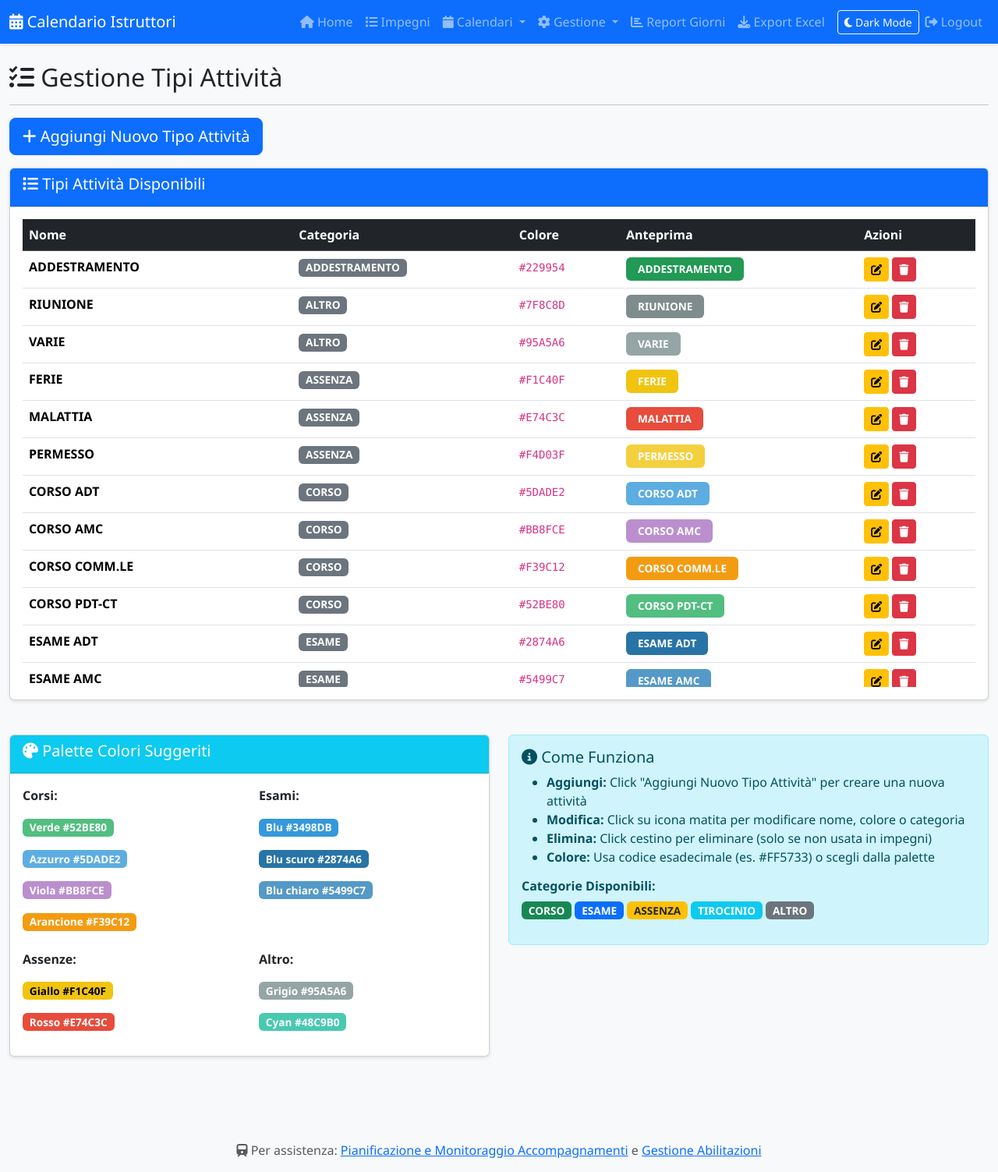
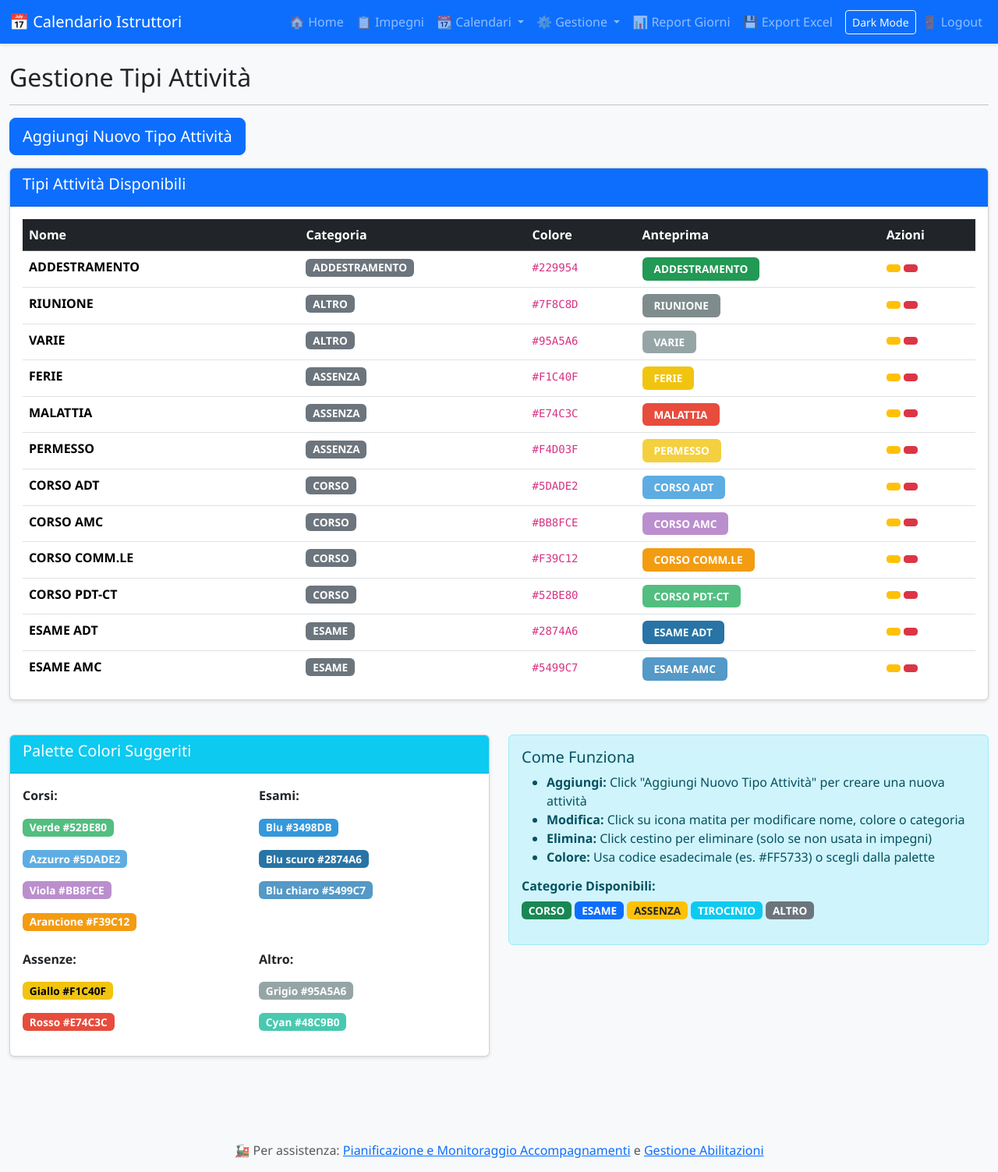
Before and after one commit to hermanbuhl1953-inc/calendario_app, a Flask app: page /tipi-attivita in a window 1280 px wide. Shown: the whole page at 78% size. Run offline with Flask 3, Linux system fonts and the light colour scheme; data comes from the database, SQL or seed files in the repository; some libraries are stand-ins or nearby versions.

Commit message:
fix: replace fontawesome icons with unicode emojis (IT security block) and fix mailto separators

```diff
--- a/templates/base.html
+++ b/templates/base.html
@@ -8,8 +8,8 @@
     <!-- Bootstrap CSS (Local with CDN fallback for Tracking Prevention) -->
     <link href="{{ url_for('static', filename='lib/bootstrap/bootstrap.min.css') }}" rel="stylesheet" onerror="this.href='https://cdn.jsdelivr.net/npm/bootstrap@5.3.0/dist/css/bootstrap.min.css'">
 
-    <!-- Font Awesome (Local with CDN fallback) -->
-    <link rel="stylesheet" href="{{ url_for('static', filename='lib/fontawesome/all.min.css') }}" onerror="this.href='https://cdnjs.cloudflare.com/ajax/libs/font-awesome/6.4.0/css/all.min.css'">
+    <!-- Font Awesome (Local with CDN fallback) - Disabled: IT policy blocks webfonts -->
+    <!-- <link rel="stylesheet" href="{{ url_for('static', filename='lib/fontawesome/all.min.css') }}" onerror="this.href='https://cdnjs.cloudflare.com/ajax/libs/font-awesome/6.4.0/css/all.min.css'"> -->
 
     <!-- Custom CSS -->
     <link rel="stylesheet" href="{{ url_for('static', filename='css/style.css') }}">
@@ -41,7 +41,7 @@
     <nav class="navbar navbar-expand-lg navbar-dark bg-primary">
         <div class="container-fluid">
             <a class="navbar-brand" href="/">
-                <i class="fas fa-calendar-alt"></i> Calendario Istruttori
+                📅 Calendario Istruttori
             </a>
             <button class="navbar-toggler" type="button" data-bs-toggle="collapse" data-bs-target="#navbarNav">
                 <span class="navbar-toggler-icon"></span>
@@ -50,17 +50,17 @@
                 <ul class="navbar-nav ms-auto">
                     <li class="nav-item">
                         <a class="nav-link {% if request.endpoint == 'index' %}active{% endif %}" href="/">
-                            <i class="fas fa-home"></i> Home
+                            🏠 Home
                         </a>
                     </li>
                     <li class="nav-item">
                         <a class="nav-link {% if request.endpoint == 'impegni' %}active{% endif %}" href="/impegni">
-                            <i class="fas fa-list"></i> Impegni
+                            📋 Impegni
                         </a>
                     </li>
                     <li class="nav-item dropdown">
                         <a class="nav-link dropdown-toggle" href="#" id="calendariDropdown" role="button" data-bs-toggle="dropdown">
-                            <i class="fas fa-calendar"></i> Calendari
+                            📆 Calendari
                         </a>
                         <ul class="dropdown-menu">
                             <li><a class="dropdown-item" href="/calendario/2025">2025</a></li>
@@ -71,66 +71,66 @@
                             <li><a class="dropdown-item" href="/calendario/2030">2030</a></li>
                             <li><hr class="dropdown-divider"></li>
                             <li><a class="dropdown-item" href="/vista_corsi">
-                                <i class="fas fa-book"></i> Vista Corsi
+                                📚 Vista Corsi
                             </a></li>
                             <li><a class="dropdown-item" href="/nuovo-corso">
-                                <i class="fas fa-plus-circle"></i> Nuovo Corso
+                                ➕ Nuovo Corso
                             </a></li>
                         </ul>
                     </li>
                     <li class="nav-item dropdown">
                         <a class="nav-link dropdown-toggle" href="#" id="gestioneDropdown" role="button" data-bs-toggle="dropdown">
-                            <i class="fas fa-cog"></i> Gestione
+                            ⚙️ Gestione
                         </a>
                         <ul class="dropdown-menu">
                             <li><a class="dropdown-item" href="/vista_istruttori">
-                                <i class="fas fa-user-tie"></i> Vista Istruttori
+                                👨‍🏫 Vista Istruttori
                             </a></li>
                             <li><hr class="dropdown-divider"></li>
                             <li><a class="dropdown-item" href="/istruttori">
-                                <i class="fas fa-users"></i> Istruttori
+                                👥 Istruttori
                             </a></li>
                             <li><a class="dropdown-item" href="/tipi-attivita">
-                                <i class="fas fa-tasks"></i> Tipi Attività
+                                ✅ Tipi Attività
                             </a></li>
                             <li><a class="dropdown-item" href="/festivi">
-                                <i class="fas fa-calendar-times"></i> Festività Custom
+                                🎉 Festività Custom
                             </a></li>
                         </ul>
                     </li>
                     <li class="nav-item">
                         <a class="nav-link" href="/report-giorni">
-                            <i class="fas fa-chart-bar"></i> Report Giorni
+                            📊 Report Giorni
                         </a>
                     </li>
                     <li class="nav-item">
                         <a class="nav-link" href="/export/excel">
-                            <i class="fas fa-download"></i> Export Excel
+                            💾 Export Excel
                         </a>
                     </li>
                     {% if session.get('ruolo') == 'Admin' %}
                     <li class="nav-item dropdown">
                         <a class="nav-link dropdown-toggle" href="#" id="adminDropdown" role="button" data-bs-toggle="dropdown">
-                            <i class="fas fa-shield-alt"></i> Admin
+                            🔐 Admin
                         </a>
                         <ul class="dropdown-menu">
                             <li><a class="dropdown-item" href="/admin/utenti">
-                                <i class="fas fa-users-cog"></i> Gestione Utenti
+                                👤 Gestione Utenti
                             </a></li>
                             <li><a class="dropdown-item" href="/admin/audit-log">
-                                <i class="fas fa-history"></i> Audit Log
+                                📝 Audit Log
                             </a></li>
                         </ul>
                     </li>
                     {% endif %}
                     <li class="nav-item d-flex align-items-center ms-lg-2 mt-2 mt-lg-0">
                         <button id="btnDarkMode" class="btn btn-sm btn-outline-light" type="button">
-                            <i class="fas fa-moon"></i> Dark Mode
+                            🌙 Dark Mode
                         </button>
                     </li>
                     <li class="nav-item">
                         <a class="nav-link" href="/logout" title="Logout">
-                            <i class="fas fa-sign-out-alt"></i> {{ session.get('username', 'Logout') }}
+                            🚪 {{ session.get('username', 'Logout') }}
                         </a>
                     </li>
                 </ul>
@@ -146,10 +146,10 @@
     <!-- Footer -->
     <footer class="bg-light text-center py-3 mt-5">
         <p class="mb-0 text-muted">
-            <i class="fas fa-train"></i> Per assistenza:
-            <a href="mailto:pianificazione_monitoraggio_accompagnamenti@trenord.it,gestioneabilitazioni@trenord.it">Pianificazione e Monitoraggio Accompagnamenti</a>
+            🚂 Per assistenza:
+            <a href="mailto:pianificazione_monitoraggio_accompagnamenti@trenord.it;gestioneabilitazioni@trenord.it">Pianificazione e Monitoraggio Accompagnamenti</a>
             e
-            <a href="mailto:pianificazione_monitoraggio_accompagnamenti@trenord.it,gestioneabilitazioni@trenord.it">Gestione Abilitazioni</a>
+            <a href="mailto:pianificazione_monitoraggio_accompagnamenti@trenord.it;gestioneabilitazioni@trenord.it">Gestione Abilitazioni</a>
         </p>
     </footer>
 
```
